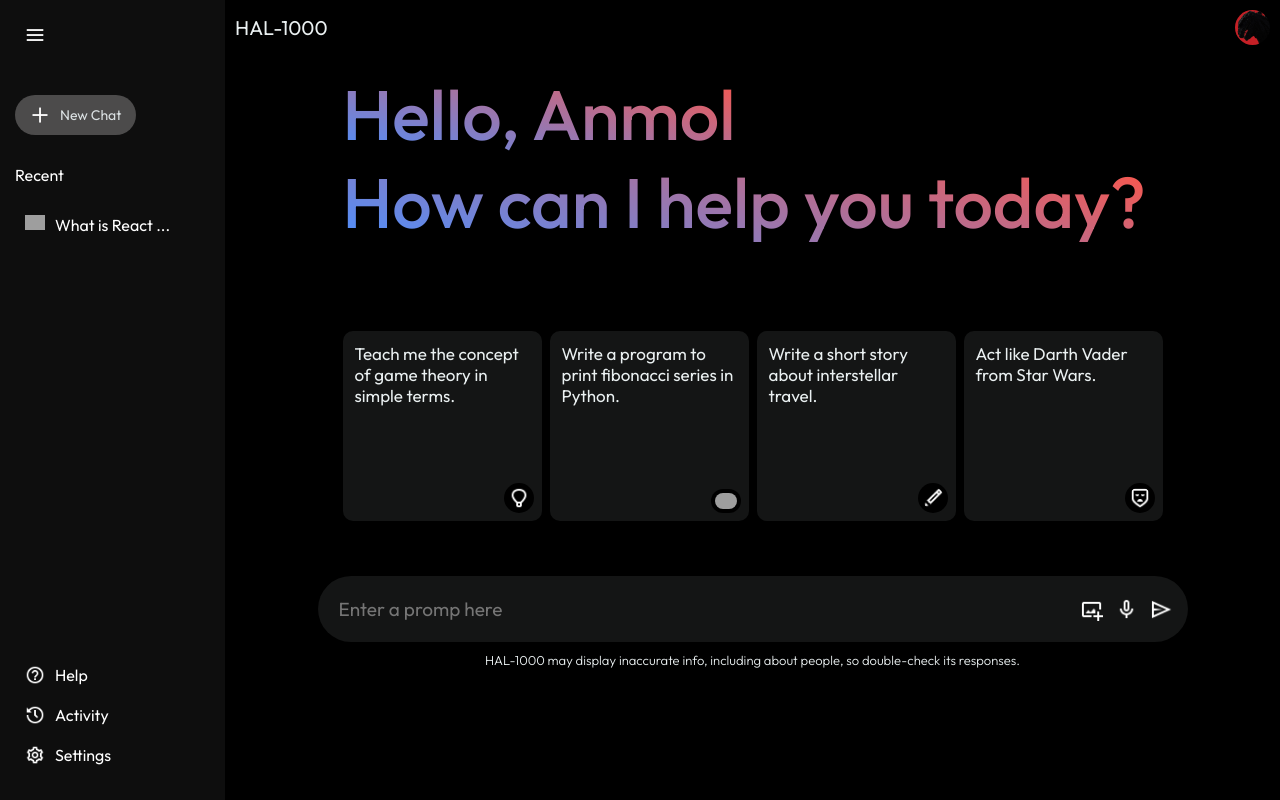
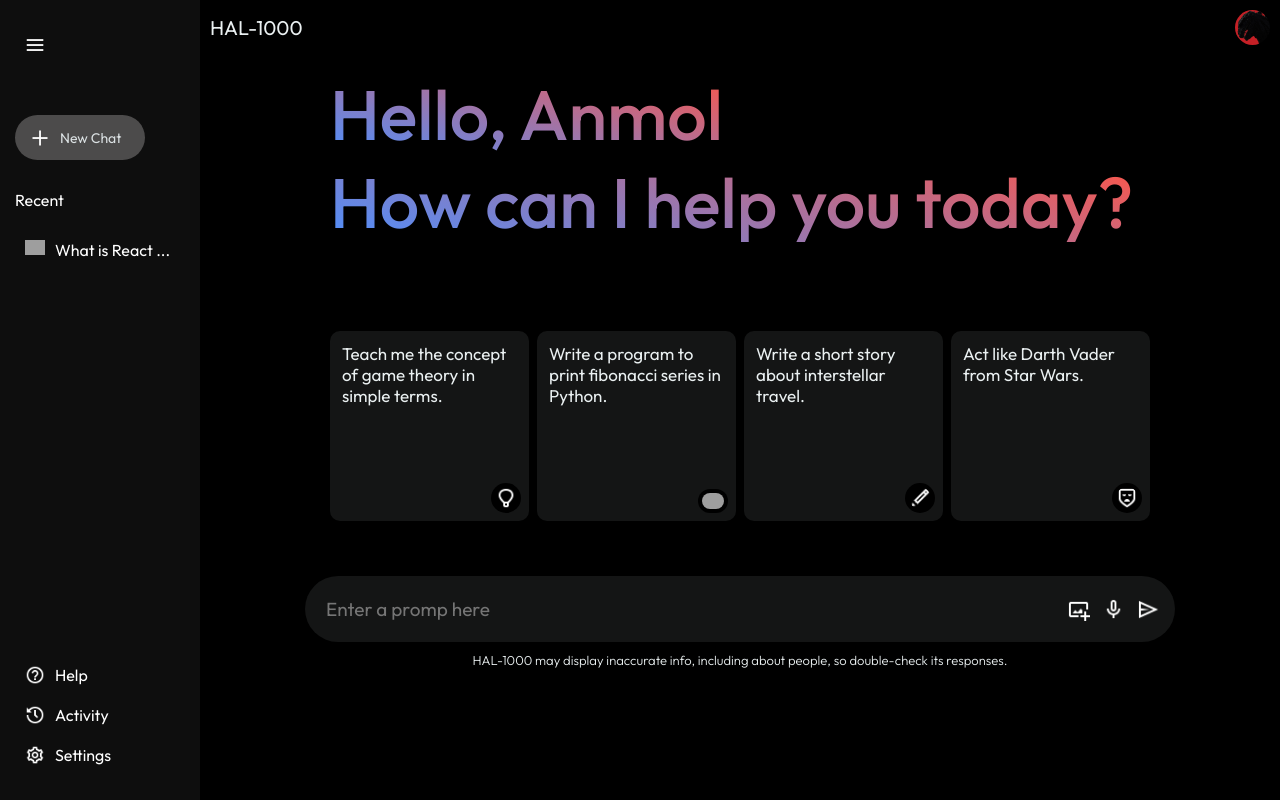
Before and after one commit to Preet2099x/HAL-1000, a React (Vite) app: page / in a window 1280 px wide. Both pictures are taken after a click on the picture 35 px from the left and 35 px from the top of the page. Built offline with nearby package versions, Linux system fonts and the light colour scheme; grey boxes are pictures that could not be loaded.

Commit message:
fixed sidebar bugs in collapsed state

```diff
--- a/src/components/sidebar/Sidebar.jsx
+++ b/src/components/sidebar/Sidebar.jsx
@@ -1,50 +1,53 @@
 import React, { useState } from 'react';
-import './Sidebar.scss'
-import {assets} from '../../assets/Assets'
+import './Sidebar.scss';
+import { assets } from '../../assets/Assets';
 
-const Sidebar = ()=> {
-
-  const [extended,setExtended] = useState(false)
+const Sidebar = () => {
+  const [extended, setExtended] = useState(false);
 
   return (
-    <div className="main-sidebar">
+    <div className={`main-sidebar ${extended ? 'extended' : ''}`}>
+      <div className="top">
+        <div className='menu'>
+          <img
+              onClick={() => setExtended(prev => !prev)}
+              className="menu-image"
+              src={assets.menu}
+              alt="menu"
+            />
+        </div>
 
-      <div className="top">
-        <img onClick={()=>setExtended(prev=>!prev)} className='menu' src={assets.menu} alt="" />
         <div className="new-chat">
-          <img src={assets.plus} alt="" />
-          {extended?<p>New Chat</p>:null}
+          <img src={assets.plus} alt="new chat" />
+          {extended && <p>New Chat</p>}
         </div>
-        {extended?
+        {extended && (
           <div className="recent">
             <p className="recent-title">Recent</p>
             <div className="recent-entry">
-                  <img src={assets.chat} alt="" />
+              <img src={assets.chat} alt="chat" />
               <p>What is React ...</p>
             </div>
           </div>
-              :null
-        }
-
+        )}
       </div>
 
       <div className="bottom">
         <div className="bottom-item recent-entry">
-          <img src={assets.help} alt="" />
-          {extended?<p>Help</p>:null}
+          <img src={assets.help} alt="help" />
+          {extended && <p>Help</p>}
         </div>
         <div className="bottom-item recent-entry">
-          <img src={assets.history} alt="" />
-          {extended?<p>Activity</p>:null}
+          <img src={assets.history} alt="history" />
+          {extended && <p>Activity</p>}
         </div>
         <div className="bottom-item recent-entry">
-          <img src={assets.setting} alt="" />
-          {extended?<p>Settings</p>:null}
+          <img src={assets.setting} alt="settings" />
+          {extended && <p>Settings</p>}
         </div>
       </div>
-
     </div>
-  )
-}
+  );
+};
 
 export default Sidebar;
--- a/src/components/sidebar/Sidebar.scss
+++ b/src/components/sidebar/Sidebar.scss
@@ -1,6 +1,6 @@
 $sidebar-theme: #0e0e0e;
 
-.main-sidebar{
+.main-sidebar {
     flex: 1;
     min-height: 100vh;
     display: inline-flex;
@@ -8,60 +8,127 @@ $sidebar-theme: #0e0e0e;
     justify-content: space-between;
     background-color: $sidebar-theme;
     padding: 25px 15px;
+    width: 80px; // width when collapsed
+    transition: width 0.3s ease;
 
-    img{
+    &.extended {
+        width: 200px; // width when extended
+    }
+
+    img {
         width: 20px;
     }
 
-    .menu{
+    .menu {
+        height: 40px;
+        width: 40px;
+        border-radius: 50%;
         display: block;
-        margin-left: 10px;
+        // margin-left: 10px;
+        padding: 10px;
+
         cursor: pointer;
     }
 
-    .new-chat{
+    .menu:hover {
+        background-color: #2c3335;
+    }
+
+    .new-chat {
+        height: 40px;
+        width: 40px;
         margin-top: 50px;
         display: inline-flex;
         align-items: center;
         gap: 10px;
-        padding: 10px 15px;
-        background-color: #4C4B4B;
+        justify-content: center;
+        padding: 10px 1px;
+        background-color: #4c4b4b;
         border-radius: 50px;
         font-size: 14px;
-        color: #DAE0E2;
+        color: #dae0e2;
+
+        p {
+            display: none;
+        }
+
+        img{
+            height: 20px;
+            width: 20px;
+        }
+
     }
 
-    .recent{
-        display: flex;
+    .recent {
+        display: none;
         flex-direction: column;
+
+        &.visible {
+            display: flex;
+        }
     }
 
-    .recent-title{
+    .recent-title {
         margin-top: 30px;
         margin-bottom: 20px;
         color: white;
     }
 
-    .recent-entry{
+    .recent-entry {
         display: flex;
         align-items: start;
         gap: 10px;
         padding: 10px;
-        padding-right: 40px;
+        // padding-right: 40px;
         border-radius: 50px;
         color: white;
         cursor: pointer;
     }
 
-    .recent-entry:hover{
-        background-color: #2C3335;
+    .recent-entry:hover {
+        background-color: #2c3335;
     }
 
-    .bottom{
+    .bottom {
         display: flex;
         flex-direction: column;
 
+        .bottom-item {
+            height: 40px;
+            width: 40px;
+            padding-right: 10px;
+            cursor: pointer;
+
+            p {
+                display: none;
+            }
+        }
+    }
+
+    &.extended {
+        .new-chat p {
+            display: inline;
+        }
+
+        .new-chat{
+            height: 45px;
+            width: 130px;
+            justify-content: start;
+            padding-left: 15px;
+        }
+
+
+        .recent {
+            display: flex;
+        }
+
+        .bottom-item p {
+            display: inline;
+        }
+
         .bottom-item{
+            height: auto;
+            width: auto;
             padding-right: 10px;
             cursor: pointer;
         }
```
Lines whose indentation alone changed are shown as unchanged.
